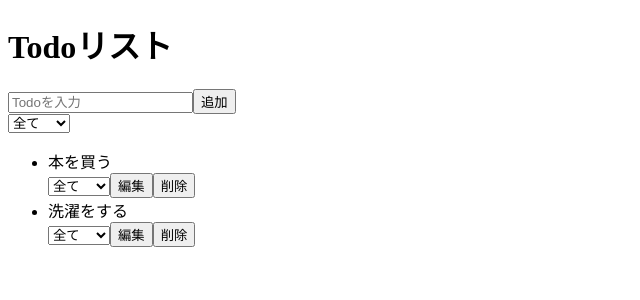
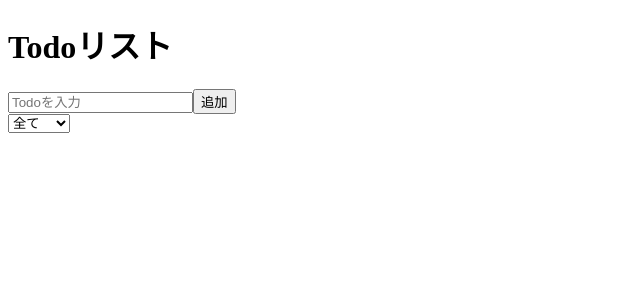
Before and after one commit to Mi462/kadai-second, a React (Create React App) app: page / in a window 1280 px wide. Shown: the top 300 px of the page, without its empty margins (0-640 px from the left). Built offline with nearby package versions, Linux system fonts and the light colour scheme.

Commit message:
React中級コンポーネント化前

```diff
--- a/src/App.js
+++ b/src/App.js
@@ -1,5 +1,6 @@
 import { useState } from "react";
 import { v4 as uuidv4 } from 'uuid';
+
 
 
 function App() {
@@ -22,14 +23,8 @@ function App() {
   const [ todo, setTodo ] = useState("");
   //Todoリストの状態
   const [ todoList , setTodoList ] = useState([]);
-  //一つ一つのプルダウンの状態
-  //const [ subSelectState, setSubSelectState ] = useState("全て");
   //上のプルダウンの状態
   const [ selectState, setSelectState ] = useState("all");
-  //編集ボタン押下時のinputの中身の状態
-  // const [ editTodo, setEditTodo ] = useState();
-
-  console.log(todoList)
 
   //入力された内容を「追加」ボタンでTodoListの欄に追加
   const onClickAdd = () => {
@@ -81,7 +76,19 @@ function App() {
     setTodoList(newTodo)
     }
 
-    //「保存」ボタン押下時にTodoリストの内容が変わり、inputタグと「保存」ボタンが削除される
+  //「編集」ボタン押下時にinputの中の文字を変更できる
+    const onChangeEditList = (e, id) => {
+      const editList = todoList.map((todo) => {
+        if(todo.id === id){
+          return { id: todo.id, text: e.target.value, status: todo.status, isEditing: true}
+        } else {
+          return todo
+        }
+      })
+      setTodoList(editList)
+    }
+
+  //「保存」ボタン押下時にTodoリストの内容が変わり、inputタグと「保存」ボタンが削除される
     const onClickKeepList = (id) => {
       const newTodo = todoList.map((todo) => {
         if(todo.id === id){
@@ -128,7 +135,7 @@ function App() {
                         <input
                           type="text"
                           value={todo.text}
-                          onChange={(e) => setTodo(e.target.value)}
+                          onChange={(e) => onChangeEditList(e, todo.id)}
                         />
                         <select name="condition"
                           value={todo.status}
@@ -160,26 +167,6 @@ function App() {
           })
         }
 
-          <div>
-            <li>本を買う</li>
-            <select name="condition">
-              <option value="all">全て</option>
-              <option value="doing">着手中</option>
-              <option value="done">完了</option>
-            </select>
-              <button>編集</button>
-              <button>削除</button>
-          </div>
-          <div>
-            <li>洗濯をする</li>
-            <select name="condition">
-              <option value="all">全て</option>
-              <option value="doing">着手中</option>
-              <option value="done">完了</option>
-            </select>
-              <button>編集</button>
-              <button>削除</button>
-          </div>
         </ul>
       </div>
     </div>
```
